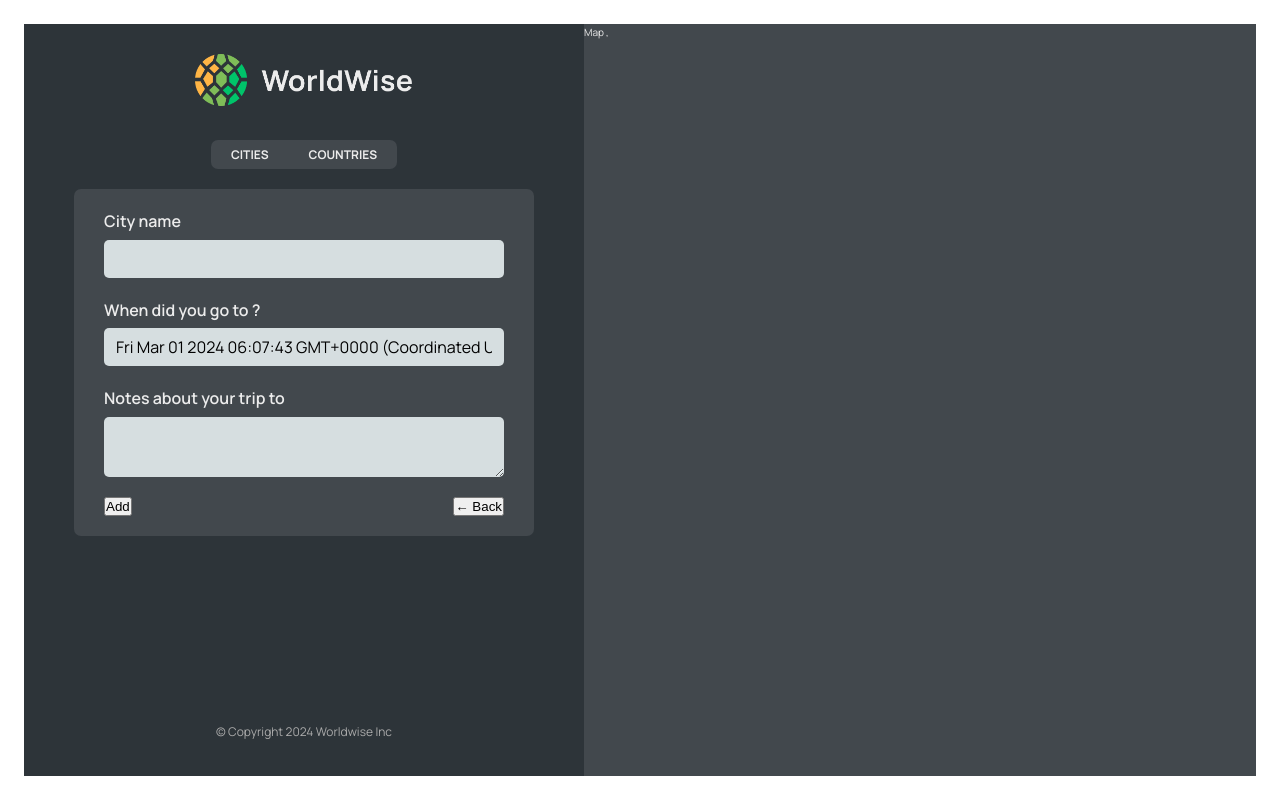
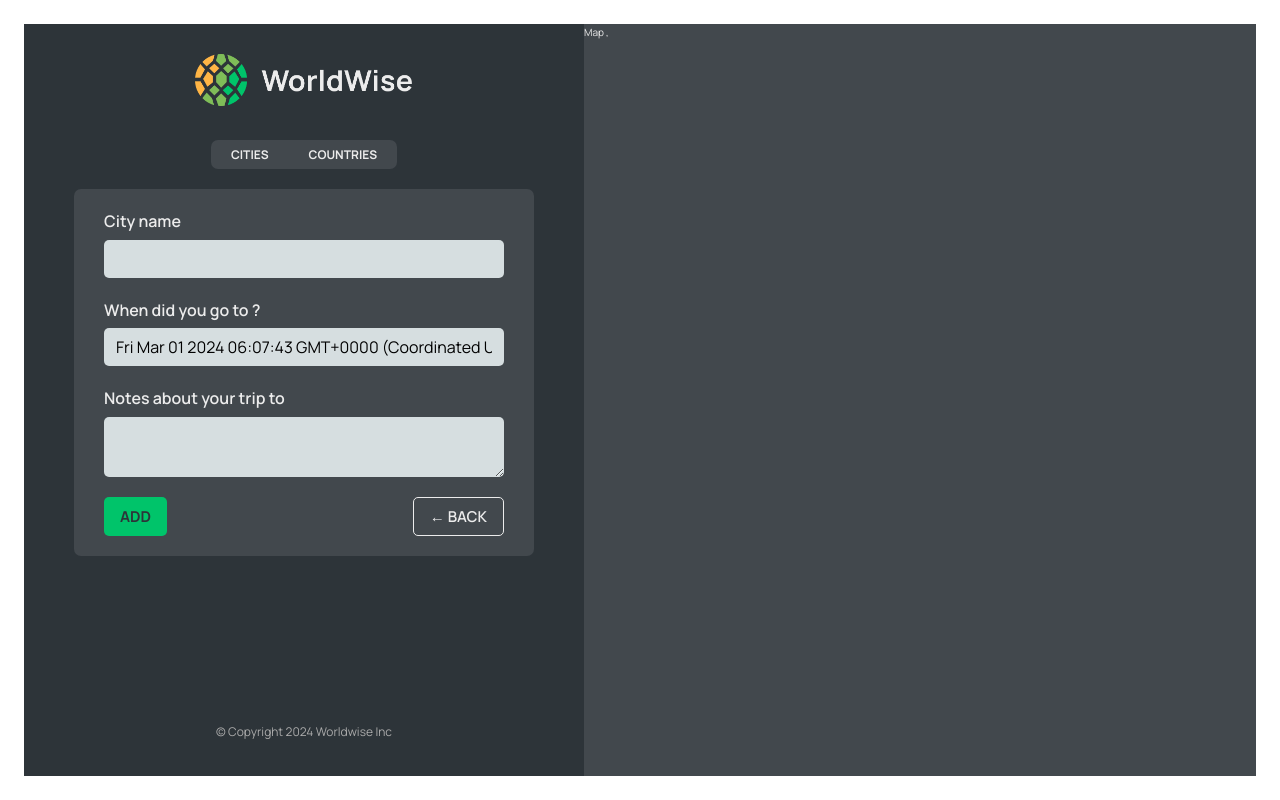
Before and after one commit to ngugikerei/worldwise, a React (Vite) app: page /app/form in a window 1280 px wide. Built offline with nearby package versions, Linux system fonts and the light colour scheme; data requests are answered from the project's data file.

Commit message:
fix usenavigate

```diff
--- /dev/null
+++ b/src/components/Button.jsx
@@ -0,0 +1,9 @@
+import styles from './Button.module.css';
+export default function Button({ children, onClick, type }) {
+  return (
+    //add two css classes in classname depending on type
+    <button className={`${styles.btn} ${styles[type]}`} onClick={onClick}>
+      {children}
+    </button>
+  );
+}
--- a/src/components/Form.jsx
+++ b/src/components/Form.jsx
@@ -1,22 +1,26 @@
 // "https://api.bigdatacloud.net/data/reverse-geocode-client?latitude=0&longitude=0"
 
-import { useState } from "react";
+import { useState } from 'react';
 
-import styles from "./Form.module.css";
+import styles from './Form.module.css';
+import Button from './Button';
+import { useNavigate } from 'react-router-dom';
 
 export function convertToEmoji(countryCode) {
   const codePoints = countryCode
     .toUpperCase()
-    .split("")
+    .split('')
     .map((char) => 127397 + char.charCodeAt());
   return String.fromCodePoint(...codePoints);
 }
 
 function Form() {
-  const [cityName, setCityName] = useState("");
-  const [country, setCountry] = useState("");
+  const [cityName, setCityName] = useState('');
+  const [country, setCountry] = useState('');
   const [date, setDate] = useState(new Date());
-  const [notes, setNotes] = useState("");
+  const [notes, setNotes] = useState('');
+
+  const navigate = useNavigate();
 
   return (
     <form className={styles.form}>
@@ -49,8 +53,16 @@
       </div>
 
       <div className={styles.buttons}>
-        <button>Add</button>
-        <button>&larr; Back</button>
+        <Button type="primary">Add</Button>
+        <Button
+          type="back"
+          onClick={(event) => {
+            event.preventDefault();
+            navigate(-1);
+          }}
+        >
+          &larr; Back
+        </Button>
       </div>
     </form>
   );
--- a/src/components/Map.jsx
+++ b/src/components/Map.jsx
@@ -1,14 +1,16 @@
-import { useSearchParams } from 'react-router-dom';
+import { useNavigate, useSearchParams } from 'react-router-dom';
 import styles from './Map.module.css';
 
 export default function Map() {
+  //useNavigate hook for navigating to form element in map
+  const navigate = useNavigate();
   const [searchParams, setSearchParams] = useSearchParams();
 
   const lat = searchParams.get('lat');
   const lng = searchParams.get('lng');
 
   return (
-    <div className={styles.mapContainer}>
+    <div className={styles.mapContainer} onClick={() => navigate('form')}>
       Map {lat}, {lng}
     </div>
   );
```
